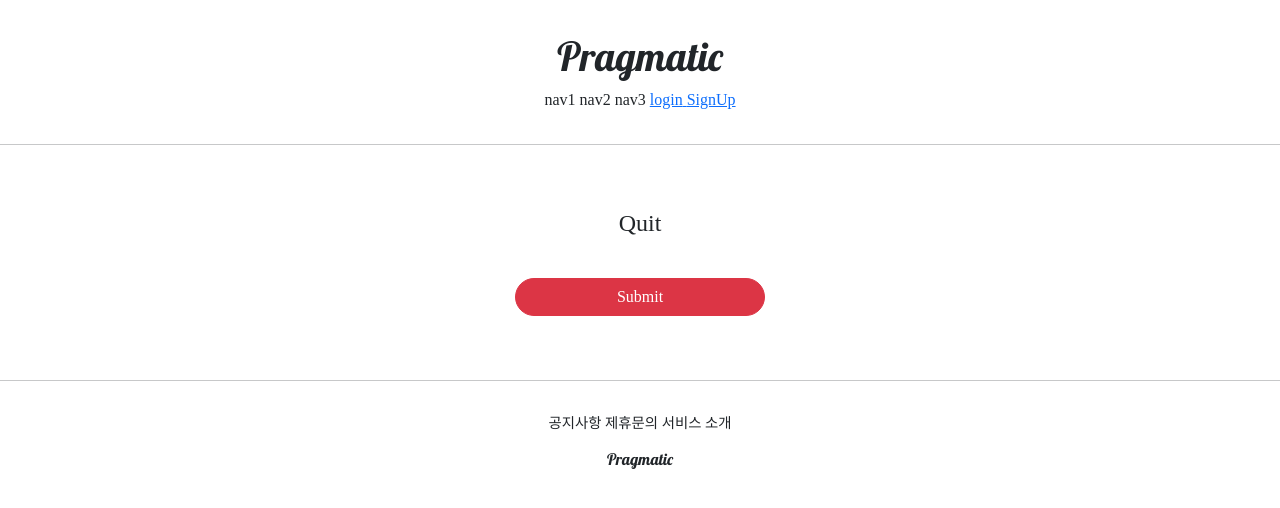
After one commit to hwd3004/clone_pinterest, a Django app: template accountapp/templates/accountapp/delete.html in a window 1280 px wide. The commit adds this page. Shown: the top 508 px of the page. Run offline with Django 3.2, Linux system fonts and the light colour scheme; the template is opened without the code that fills it, so the values that code supplies are empty; some libraries are stand-ins or nearby versions.

Commit message:
10. DeleteView

```diff
--- /dev/null
+++ b/accountapp/templates/accountapp/delete.html
@@ -0,0 +1,18 @@
+{% extends 'base.html' %}
+<!--  -->
+
+{% block content %}
+
+<div style="text-align: center; max-width: 500px; margin: 4rem auto;">
+  <div class="mb-4">
+    <h4>Quit</h4>
+  </div>
+
+  <form action="{% url 'accountapp:delete' pk=user.pk %}" method="POST">
+    {% csrf_token %}
+
+    <input type="submit" class="btn btn-danger rounded-pill col-6 mt-3" />
+  </form>
+</div>
+
+{% endblock %}
--- a/accountapp/templates/accountapp/detail.html
+++ b/accountapp/templates/accountapp/detail.html
@@ -19,6 +19,12 @@
         Change Info
       </p>
     </a>
+
+    <a href="{% url 'accountapp:delete' pk=user.pk %}">
+      <p>
+        Quit
+      </p>
+    </a>
     {% endif %}
   </div>
 </div>
--- a/accountapp/urls.py
+++ b/accountapp/urls.py
@@ -1,5 +1,5 @@
 from django.contrib.auth.views import LoginView, LogoutView
-from accountapp.views import AccountCreateView, AccountDetailView, AccountUpdateView, hello_world
+from accountapp.views import AccountCreateView, AccountDeleteView, AccountDetailView, AccountUpdateView, hello_world
 from django.urls import path
 from django.urls.conf import include
 
@@ -12,4 +12,5 @@ urlpatterns = [
     path('create/', AccountCreateView.as_view(), name='create'),
     path('detail/<int:pk>', AccountDetailView.as_view(), name='detail'),
     path('update/<int:pk>', AccountUpdateView.as_view(), name='update'),
+    path('delete/<int:pk>', AccountDeleteView.as_view(), name='delete'),
 ]
--- a/templates/header.html
+++ b/templates/header.html
@@ -9,16 +9,24 @@
     <span>nav3</span>
 
     {% if not user.is_authenticated %}
+
     <a href="{% url 'accountapp:login' %}?next={{ request.path }}">
       <span>login</span>
     </a>
+
+    <a href="{% url 'accountapp:create' %}">
+      <span>SignUp</span>
+    </a>
+
     {% else %}
+
     <a href="{% url 'accountapp:detail' pk=user.pk %}">
       <span>MyPage</span>
     </a>
     <a href="{% url 'accountapp:logout' %}?next={{ request.path }}">
       <span>logout</span>
     </a>
+
     {% endif %}
   </div>
 </div>
```
Also changed, not shown: accountapp/views.py (+7 -1 lines), README.md.
